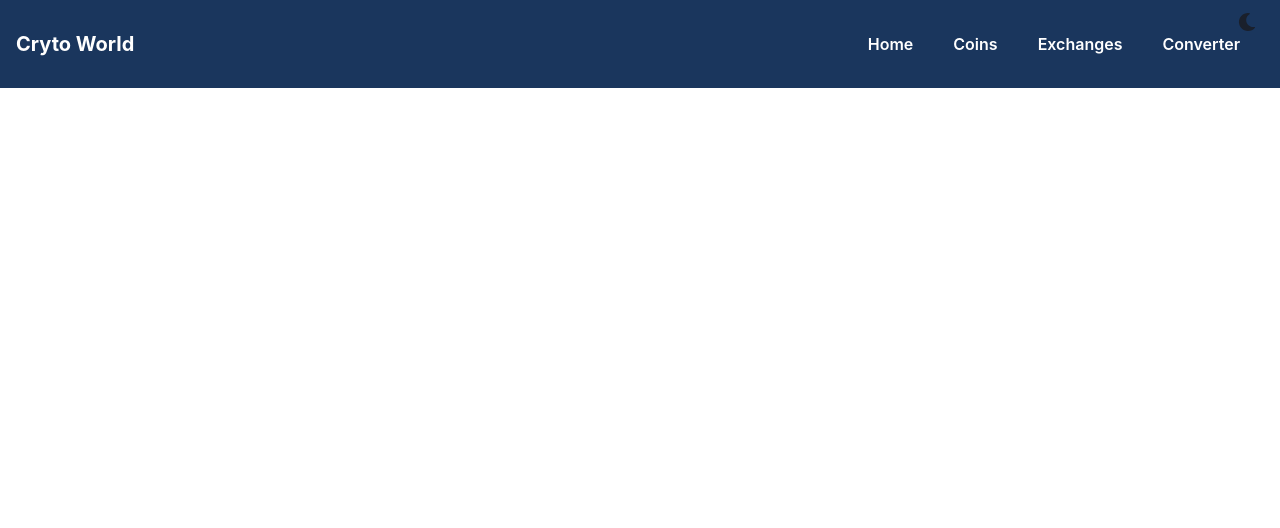
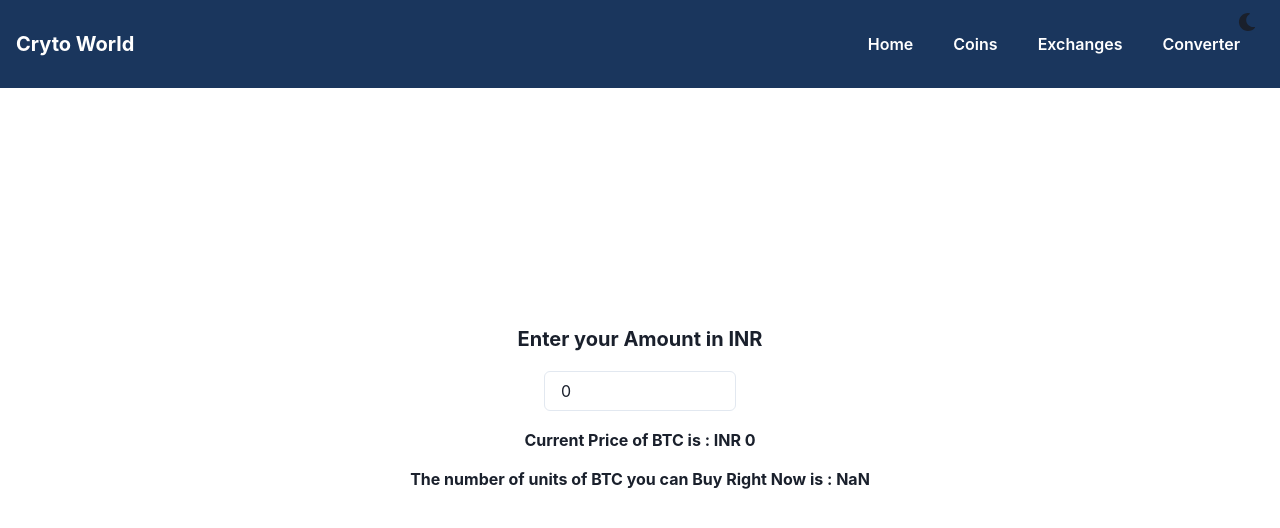
Before and after one commit to RakshitSathyakumar/Crypto-World, a React (Create React App) app: page /converter in a window 1280 px wide. Shown: the top 528 px of the page. Built offline with nearby package versions, Linux system fonts and the light colour scheme; no server answers.

Commit message:
converter done

```diff
--- a/src/App.js
+++ b/src/App.js
@@ -5,7 +5,7 @@ import Home from "./components/Home";
 import Coins from "./components/Coins";
 import Exchanges from "./components/Exchanges";
 import CoinsDetail from "./components/CoinsDetail";
-import Wallet from "./components/Wallet";
+import Converter from "./components/Converter";
 
 
 import './styles/wallet.scss'
@@ -18,7 +18,7 @@ function App() {
         <Route path="/coins" element={<Coins />} />
         <Route path="/exchanges" element={<Exchanges />} />
         <Route path="/coins:id" element={<CoinsDetail />} />
-        <Route path="/wallet" element={<Wallet />} />
+        <Route path="/converter" element={<Converter />} />
 
       </Routes>
     </Router>
--- /dev/null
+++ b/src/components/Converter.jsx
@@ -0,0 +1,42 @@
+import { Button, Heading, Input,Text } from "@chakra-ui/react";
+import React, { useEffect, useState } from "react";
+import Coins from "./Coins";
+import { server } from "../index";
+import axios from "axios";
+const Converter = () => {
+  const [data, setData] = useState(0);
+  useEffect(() => {
+    const getValue = async () => {
+      try {
+        const {data}  = await axios.get(`${server}/coins/markets?vs_currency=inr&ids=bitcoin&order=market_cap_desc&per_page=100&page=1&sparkline=false&locale=en`);
+        console.log(data[0].current_price);
+        setData(data[0].current_price);
+      } catch (err) {
+        console.log(err);
+      }
+    };
+    getValue();
+    console.log(data);
+  });
+
+  const [inp,setInp] = useState(0);
+  const submit = e => {
+    e.preventDefault();
+    console.log(inp/data);
+}
+
+  return (
+    <div className="converter">
+      <form onSubmit={submit}>
+        <Heading size={"md"}>Enter your Amount in INR</Heading>
+        <Input type="text" name="" id="" value={inp} onChange={(e)=>setInp(e.target.value)}/>
+        {/* <Button type="submit" onSubmit={()=>console.log({inp})}>Convert into BCoins</Button> */}
+        <Heading size={'sm'}>Current Price of BTC is : INR {data}</Heading>
+        <Heading size={'sm'}>The number of units of BTC you can Buy Right Now is : {inp/data}</Heading>
+      </form>
+        {/* <p>{inp}</p> */}
+    </div>
+  );
+};
+
+export default Converter;
--- a/src/components/Exchanges.jsx
+++ b/src/components/Exchanges.jsx
@@ -12,7 +12,7 @@ const Exchanges = () => {
     const fetchCoins = async () => {
       try {
         const { data } = await axios.get(`${server}/exchanges`);
-        console.log(data);
+        console.log(data[0].current_price);
         setExchanges(data);
         setLoading(false);
       } catch (error) {
--- a/src/components/Header.jsx
+++ b/src/components/Header.jsx
@@ -20,7 +20,7 @@ const Header = () => {
           <Link to={"/exchanges"}>Exchanges</Link>
         </Button>
         <Button px={"4"} variant={"unstyled"} color={"white"}>
-          <Link to={"/wallet"}>Converter</Link>
+          <Link to={"/converter"}>Converter</Link>
         </Button>
       </HStack>
     </HStack>
--- a/src/components/Wallet.jsx
+++ /dev/null
@@ -1,30 +0,0 @@
-import { Button, Heading, Input } from "@chakra-ui/react";
-import React, { useEffect, useState } from "react";
-import Coins from "./Coins";
-import { server } from "../index";
-import axios from "axios";
-const Wallet = () => {
-  const [data, returnData] = useState(0);
-  useEffect(() => {
-    const getValue = async () => {
-      try {
-        const data  = await axios.get(`${server}/coins/bitcoin`);
-        console.log(data);
-      } catch (err) {
-        console.log(err);
-      }
-    };
-    getValue();
-  });
-  return (
-    <div className="converter">
-      <form action="/coins">
-        <Heading size={"md"}>Enter your Amount</Heading>
-        <Input type="text" name="" id="" />
-        <Button type="submit">Convert into BCoins</Button>
-      </form>
-    </div>
-  );
-};
-
-export default Wallet;
--- a/src/index.js
+++ b/src/index.js
@@ -1,4 +1,4 @@
-import React from "react";
+import React, { StrictMode } from "react";
 import ReactDOM from "react-dom/client";
 import { ChakraProvider, theme } from "@chakra-ui/react";
 import App from "./App";
@@ -6,10 +6,12 @@ import ColorModeSwitcher from "./ColorModeSwitcher";
 
 const root = ReactDOM.createRoot(document.getElementById("root"));
 root.render(
+  <StrictMode>
   <ChakraProvider theme={theme}>
     <ColorModeSwitcher zIndex={"overlay"} />
     <App />
   </ChakraProvider>
+  </StrictMode>
 );
 
 export const server = "https://api.coingecko.com/api/v3";
```
